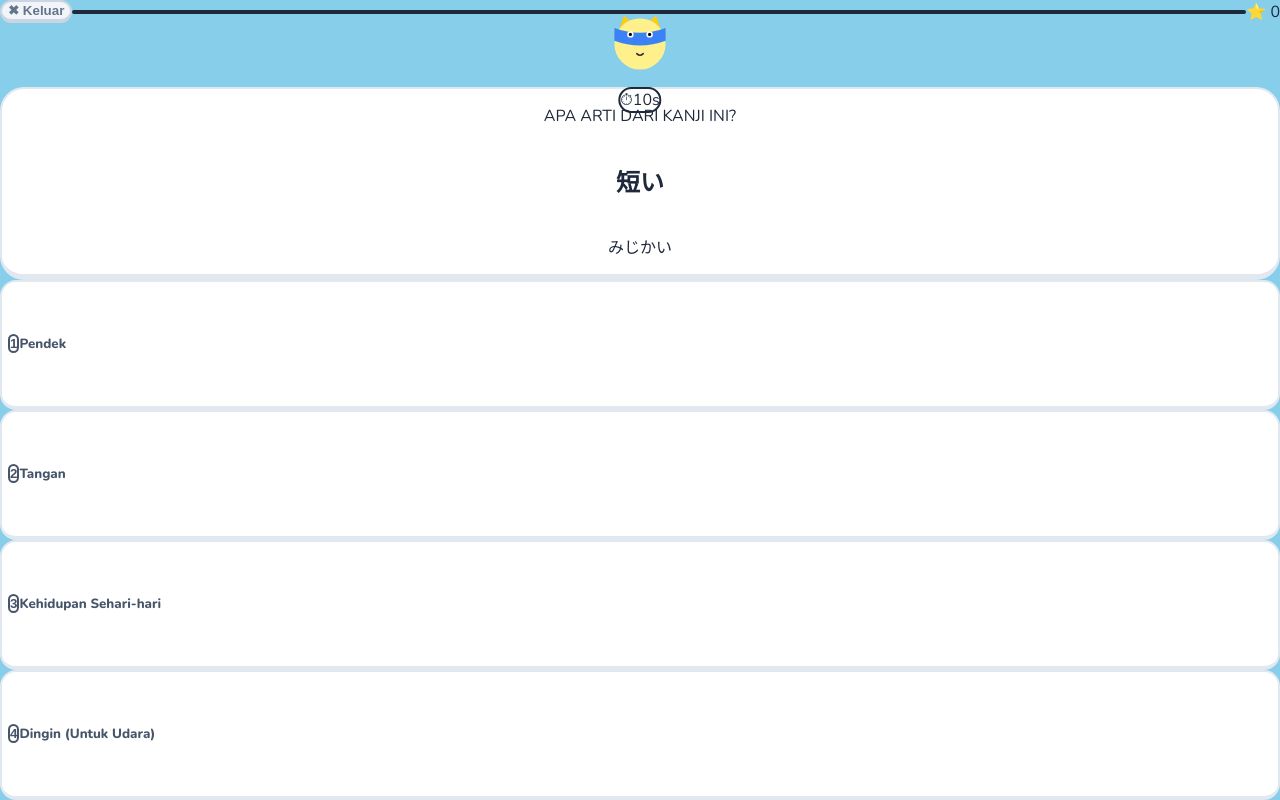
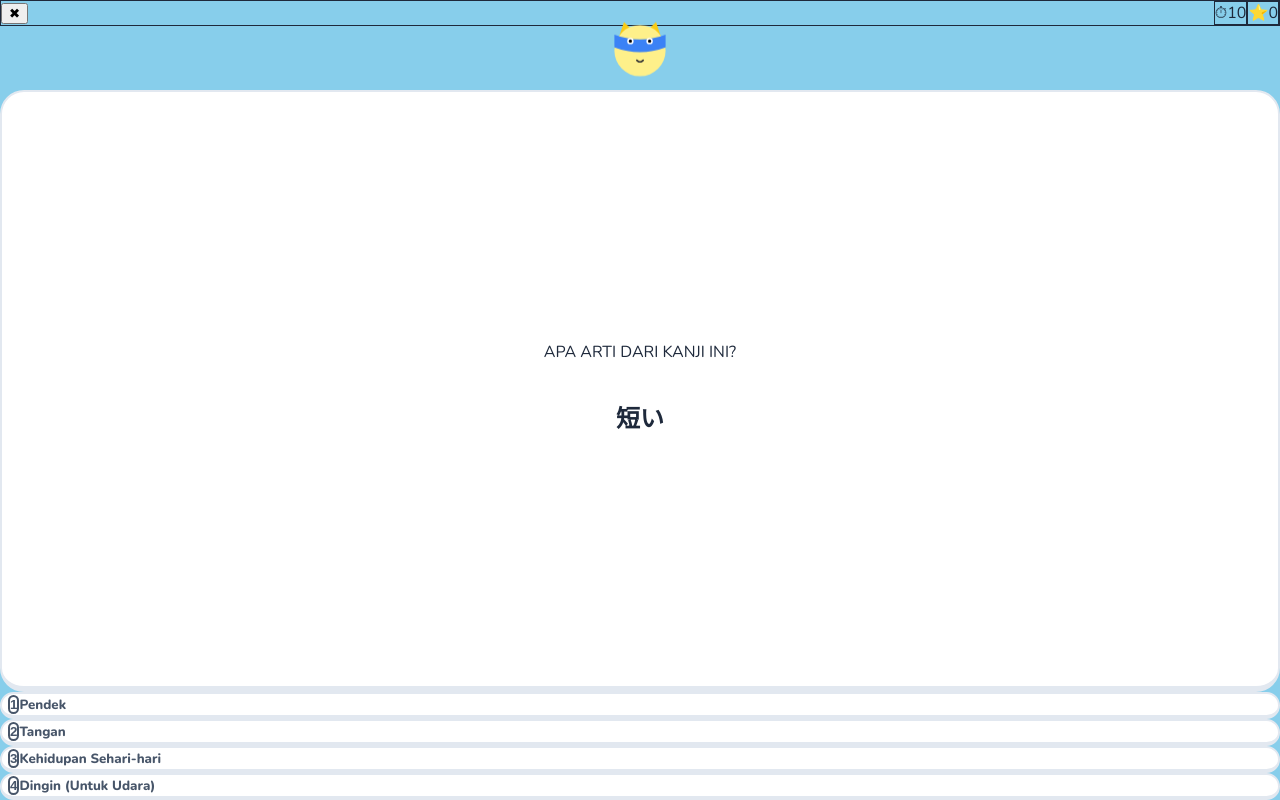
Before and after one commit to miqbaljaffar/kanji-game, a Next.js app: page / in a window 1280 px wide. Both pictures are taken after a click on the button "AYO MULAI! 🚀". Built offline with nearby package versions, Linux system fonts and the light colour scheme.

Commit message:
coba update

```diff
--- a/app/globals.css
+++ b/app/globals.css
@@ -18,34 +18,31 @@ html, body {
   margin: 0;
   padding: 0;
   font-family: var(--font-body);
-  background-color: #87CEEB !important; /* Warna Langit Cerah (Sky Blue) */
-  color: #1e293b; /* Slate-800 */
+  background-color: #87CEEB !important;
+  color: #1e293b;
   overflow-x: hidden;
+  /* Mencegah scroll mental di HP */
+  overscroll-behavior-y: none;
 }
 
-/* =========================================
-   GAYA DUOLINGO (KIDS FRIENDLY)
-   ========================================= */
-
 @layer components {
-  /* Kotak Putih Utama (Card) */
   .duo-card {
     background-color: #ffffff;
-    border: 2px solid #e2e8f0; /* Slate-200 */
+    border: 2px solid #e2e8f0;
     border-bottom-width: 6px;
     border-radius: 24px;
   }
 
-  /* Tombol Pilihan Jawaban */
   .duo-btn {
     background-color: #ffffff;
     border: 2px solid #e2e8f0;
     border-bottom-width: 4px;
     border-radius: 16px;
-    transition: all 0.1s ease;
+    transition: transform 0.1s ease, background-color 0.1s ease;
     cursor: pointer;
     font-weight: 800;
-    color: #475569; /* Slate-600 */
+    color: #475569;
+    will-change: transform;
   }
 
   .duo-btn:hover:not(:disabled) {
@@ -58,29 +55,27 @@ html, body {
     margin-top: 4px;
   }
 
-  /* Status Jawaban Benar */
   .duo-btn-correct {
-    background-color: #dcfce7 !important; /* Hijau muda */
+    background-color: #dcfce7 !important;
     border-color: #22c55e !important;
     color: #15803d !important;
   }
 
-  /* Status Jawaban Salah */
   .duo-btn-wrong {
-    background-color: #fee2e2 !important; /* Merah muda */
+    background-color: #fee2e2 !important;
     border-color: #ef4444 !important;
     color: #b91c1c !important;
   }
 
-  /* Tombol Utama (Start/Lanjut) */
   .duo-btn-primary {
-    background-color: #22c55e; /* Hijau */
+    background-color: #22c55e;
     border: 2px solid #16a34a;
     border-bottom-width: 6px;
     border-radius: 20px;
     color: white;
     font-weight: 900;
-    transition: all 0.1s ease;
+    transition: transform 0.1s ease, background-color 0.1s ease;
+    will-change: transform;
   }
 
   .duo-btn-primary:hover:not(:disabled) {
@@ -93,7 +88,6 @@ html, body {
     margin-top: 6px;
   }
 
-  /* Tombol Keluar / Secondary */
   .duo-btn-secondary {
     background-color: #f1f5f9;
     border: 2px solid #cbd5e1;
@@ -101,7 +95,8 @@ html, body {
     border-radius: 16px;
     color: #64748b;
     font-weight: 800;
-    transition: all 0.1s ease;
+    transition: transform 0.1s ease;
+    will-change: transform;
   }
 
   .duo-btn-secondary:active:not(:disabled) {
@@ -111,10 +106,6 @@ html, body {
   }
 }
 
-/* =========================================
-   ANIMASI KHUSUS ANAK-ANAK
-   ========================================= */
-
 @keyframes float-cloud {
   0% { transform: translateX(0) translateY(0) scale(1); }
   100% { transform: translateX(30px) translateY(-10px) scale(1.05); }
@@ -122,45 +113,50 @@ html, body {
 
 @keyframes bounce-slow {
   0%, 100% { transform: translateY(0); }
-  50% { transform: translateY(-12px); }
+  50% { transform: translateY(-8px); }
 }
 .animate-bounce-slow {
   animation: bounce-slow 2s ease-in-out infinite;
+  will-change: transform;
 }
 
 @keyframes shake {
   0%, 100% { transform: translateX(0) rotate(0); }
-  25% { transform: translateX(-8px) rotate(-8deg); }
-  75% { transform: translateX(8px) rotate(8deg); }
+  25% { transform: translateX(-6px) rotate(-6deg); }
+  75% { transform: translateX(6px) rotate(6deg); }
 }
 .animate-shake {
-  animation: shake 0.5s ease-in-out;
+  animation: shake 0.4s ease-in-out;
 }
 
 .animate-pulse-slow {
   animation: pulse 4s cubic-bezier(0.4, 0, 0.6, 1) infinite;
 }
 
+/* Animasi slide up dipercepat agar terasa lebih ringan */
 .animate-slide-up {
-  animation: slideUp 0.5s cubic-bezier(0.16, 1, 0.3, 1) forwards;
+  animation: slideUp 0.3s cubic-bezier(0.16, 1, 0.3, 1) forwards;
   opacity: 0;
+  will-change: transform, opacity;
 }
 
 @keyframes slideUp {
-  from { transform: translateY(30px); opacity: 0; }
+  from { transform: translateY(20px); opacity: 0; }
   to { transform: translateY(0); opacity: 1; }
 }
 
 .float-score {
-  animation: floatScore 1s cubic-bezier(0.16, 1, 0.3, 1) forwards;
+  animation: floatScore 0.8s cubic-bezier(0.16, 1, 0.3, 1) forwards;
+  will-change: transform, opacity;
 }
 
 @keyframes floatScore {
   0% { transform: translateY(0) scale(0.8); opacity: 0; }
   20% { transform: translateY(-10px) scale(1.2); opacity: 1; }
-  100% { transform: translateY(-60px) scale(1); opacity: 0; }
+  100% { transform: translateY(-50px) scale(1); opacity: 0; }
 }
 
 button {
   outline: none !important;
+  -webkit-tap-highlight-color: transparent; /* Hilangkan blink biru saat di tap di HP */
 }
--- a/components/GameScreen.tsx
+++ b/components/GameScreen.tsx
@@ -21,11 +21,13 @@ interface GameScreenProps {
   onHome: () => void;
 }
 
+// LOGIKA BARU: Murni hanya menampilkan apa yang diminta, tanpa furigana/sub-teks
 function getQuestionDisplay(question: QuizQuestion, gameMode: GameMode) {
   const { question: entry } = question;
-  if (gameMode === "kanji-to-arti") return { main: entry.kanji, sub: entry.hiragana, prompt: "Apa arti dari kanji ini?" };
-  if (gameMode === "hiragana-to-arti") return { main: entry.hiragana, sub: entry.romaji, prompt: "Apa arti dari kosakata ini?" };
-  return { main: entry.arti, sub: entry.romaji, prompt: "Pilih kanji yang tepat!" };
+  if (gameMode === "kanji-to-arti") return { main: entry.kanji, prompt: "Apa arti dari kanji ini?" };
+  if (gameMode === "hiragana-to-arti") return { main: entry.hiragana, prompt: "Apa arti dari kosakata ini?" };
+  // arti-to-kanji
+  return { main: entry.arti, prompt: "Pilih kanji yang tepat!" };
 }
 
 export function GameScreen({
@@ -36,82 +38,86 @@ export function GameScreen({
   const display = useMemo(() => getQuestionDisplay(question, gameMode), [question, gameMode]);
 
   return (
-    <div className="relative z-10 min-h-screen flex flex-col px-4 py-6 max-w-xl mx-auto">
+    // Menggunakan h-[100dvh] dan flex-col agar pas layar HP tanpa scroll
+    <div className="relative z-10 h-[100dvh] flex flex-col px-4 py-4 max-w-xl mx-auto overflow-hidden">
 
-      {/* Header Bar */}
-      <div className="flex items-center justify-between mb-4 animate-slide-up">
+      {/* Header Bar Terpadu (Semua di dalam pill box putih transparan) */}
+      <div className="flex items-center justify-between bg-white/70 backdrop-blur-md border border-white/50 p-2 md:p-3 rounded-2xl shadow-sm mb-2 shrink-0 animate-slide-up">
+
+        {/* Tombol Keluar */}
         <button
           onClick={onHome}
-          className="duo-btn-secondary px-4 py-2 text-sm flex items-center gap-2"
+          className="text-slate-500 hover:text-slate-700 font-black text-xl px-2"
         >
-          ✖ Keluar
+          ✖
         </button>
 
         {/* Progress Bar Soal */}
-        <div className="flex-1 mx-4">
-           <div className="h-4 w-full bg-white border-2 border-slate-200 rounded-full overflow-hidden relative">
+        <div className="flex-1 mx-3">
+           <div className="h-4 w-full bg-slate-200 rounded-full overflow-hidden relative shadow-inner">
              <div
                className="h-full bg-green-400 transition-all duration-300 rounded-full"
                style={{ width: `${(questionIndex / totalQuestions) * 100}%` }}
              >
-                {/* Highlight pantulan cahaya ala Duolingo */}
-                <div className="h-1 w-full bg-white/30 mt-0.5 rounded-full mx-1"></div>
+                <div className="h-1.5 w-full bg-white/30 mt-0.5 rounded-full mx-1"></div>
              </div>
            </div>
         </div>
 
-        <div className="flex items-center gap-1 font-black text-yellow-500 text-xl drop-shadow-sm">
-           ⭐ {stats.score}
+        {/* Indikator Timer - Posisi kini aman dan menempel di header */}
+        <div className="flex items-center bg-white px-2 py-1 rounded-xl shadow-sm border border-slate-100 mr-2">
+           <span className="text-lg mr-1">⏱</span>
+           <span className={clsx("font-black text-sm md:text-base w-5 text-center", timeRatio <= 0.3 ? "text-red-500 animate-pulse" : "text-blue-500")}>
+             {timeLeft}
+           </span>
         </div>
+
+        {/* Indikator Skor - Jelas terlihat karena background putih */}
+        <div className="flex items-center bg-white px-2 py-1 rounded-xl shadow-sm border border-slate-100">
+           <span className="text-lg mr-1 drop-shadow-sm">⭐</span>
+           <span className="font-black text-yellow-500 text-sm md:text-base">
+             {stats.score}
+           </span>
+        </div>
+
       </div>
 
       {/* Maskot Karakter Kucing */}
-      <div className="mt-2 animate-slide-up shrink-0">
+      <div className="my-1 shrink-0 animate-slide-up" style={{ animationDelay: "0.05s" }}>
         <Mascot state={answerState} />
       </div>
 
-      {/* Kartu Pertanyaan Utama */}
-      <div className="relative mb-6 animate-slide-up" style={{ animationDelay: "0.1s" }}>
+      {/* Kartu Pertanyaan Utama - flex-1 agar tinggi dinamis mengisi sisa layar */}
+      <div className="relative flex-1 flex flex-col mb-4 animate-slide-up" style={{ animationDelay: "0.1s" }}>
 
-        {/* Timer Bar menempel di atas Card */}
-        <div className="absolute -top-3 left-1/2 -translate-x-1/2 bg-white border-2 border-slate-200 rounded-full px-4 py-1 z-20 font-black text-lg shadow-sm flex items-center gap-2">
-           ⏱ <span className={clsx(timeRatio <= 0.3 ? "text-red-500 animate-pulse" : "text-blue-500")}>{timeLeft}s</span>
-        </div>
-
-        <div className="duo-card p-8 md:p-10 text-center relative overflow-hidden flex flex-col items-center justify-center min-h-[160px] pt-10">
-          <p className="text-sm font-black text-slate-400 uppercase mb-2">
+        <div className="duo-card flex-1 flex flex-col items-center justify-center p-6 text-center w-full">
+          <p className="text-xs md:text-sm font-black text-slate-400 uppercase mb-3 tracking-widest">
             {display.prompt}
           </p>
 
           <h2
             className={clsx(
               "font-black leading-tight text-slate-800",
-              gameMode === "arti-to-kanji" ? "text-3xl md:text-4xl" : "text-5xl md:text-7xl"
+              gameMode === "arti-to-kanji" ? "text-3xl md:text-4xl" : "text-5xl md:text-6xl"
             )}
             style={{ fontFamily: gameMode === "arti-to-kanji" ? "var(--font-body)" : "var(--font-jp)" }}
           >
             {display.main}
           </h2>
-
-          {display.sub && (
-            <p className="text-slate-500 mt-2 font-bold text-lg" style={{ fontFamily: "var(--font-jp)" }}>
-              {display.sub}
-            </p>
-          )}
         </div>
 
         {/* Skor Melayang */}
         {showFloatingScore && (
-          <div className="absolute -top-2 right-4 float-score z-30">
-            <span className="text-4xl font-black text-green-500 drop-shadow-md">
+          <div className="absolute top-1/2 left-1/2 -translate-x-1/2 -translate-y-1/2 float-score z-30 pointer-events-none">
+            <span className="text-5xl font-black text-green-500 drop-shadow-lg" style={{ WebkitTextStroke: "2px white" }}>
               +{floatingScoreValue}
             </span>
           </div>
         )}
       </div>
 
-      {/* Grid Pilihan Jawaban */}
-      <div className="grid grid-cols-1 gap-3 flex-1 animate-slide-up pb-6" style={{ animationDelay: "0.2s" }}>
+      {/* Grid Pilihan Jawaban - shrink-0 agar ukurannya tetap dan menempel di bawah */}
+      <div className="grid grid-cols-1 gap-2 md:gap-3 shrink-0 pb-2 animate-slide-up" style={{ animationDelay: "0.15s" }}>
         {question.options.map((option, idx) => {
           let state = "idle";
           if (answerState !== "idle") {
@@ -128,16 +134,16 @@ export function GameScreen({
               onClick={() => onAnswer(idx)}
               disabled={answerState !== "idle"}
               className={clsx(
-                "w-full p-4 rounded-2xl text-left flex items-center gap-4",
+                "w-full p-3 md:p-4 rounded-2xl text-left flex items-center gap-3 md:gap-4 transition-transform",
                 state === "idle" ? "duo-btn" : "",
                 state === "correct" ? "duo-btn duo-btn-correct border-b-0 translate-y-1 mt-1" : "",
                 state === "wrong" ? "duo-btn duo-btn-wrong border-b-0 translate-y-1 mt-1" : "",
-                state === "disabled" ? "bg-slate-50 border-2 border-slate-200 border-b-4 rounded-2xl text-slate-400 cursor-not-allowed opacity-60" : ""
+                state === "disabled" ? "bg-slate-50 border-2 border-slate-200 border-b-4 rounded-2xl text-slate-400 cursor-not-allowed opacity-50" : ""
               )}
             >
               {/* Lingkaran Nomer Pilihan */}
               <div className={clsx(
-                "w-10 h-10 rounded-full flex items-center justify-center text-lg font-black shrink-0",
+                "w-8 h-8 md:w-10 md:h-10 rounded-full flex items-center justify-center text-sm md:text-lg font-black shrink-0",
                 state === "correct" ? "bg-green-500 text-white" :
                 state === "wrong" ? "bg-red-500 text-white" :
                 "bg-slate-100 text-slate-400 border-2 border-slate-200"
@@ -145,19 +151,14 @@ export function GameScreen({
                 {idx + 1}
               </div>
 
-              {/* Teks Jawaban */}
+              {/* Teks Jawaban Murni (Tanpa Hiragana) */}
               <div className="flex-1">
                 <span
-                  className="block font-black text-lg"
+                  className="block font-black text-base md:text-lg leading-tight"
                   style={{ fontFamily: gameMode === "arti-to-kanji" ? "var(--font-jp)" : "var(--font-body)" }}
                 >
                   {optionText}
                 </span>
-
-                {/* Membuka kunci cara baca (hiragana) kalau sudah dijawab */}
-                {gameMode === "arti-to-kanji" && state !== "idle" && (
-                  <span className="block text-sm font-bold opacity-80 mt-1">{option.hiragana}</span>
-                )}
               </div>
             </button>
           );
```
Also changed, not shown: components/HomeScreen.tsx (+25 -23 lines).
